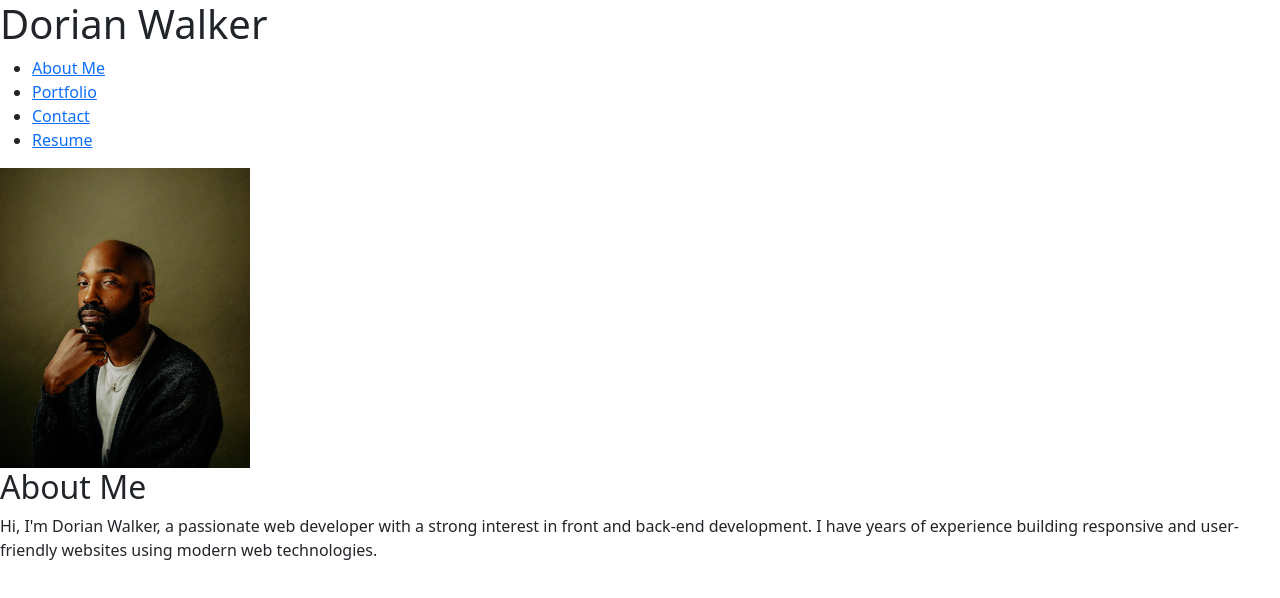
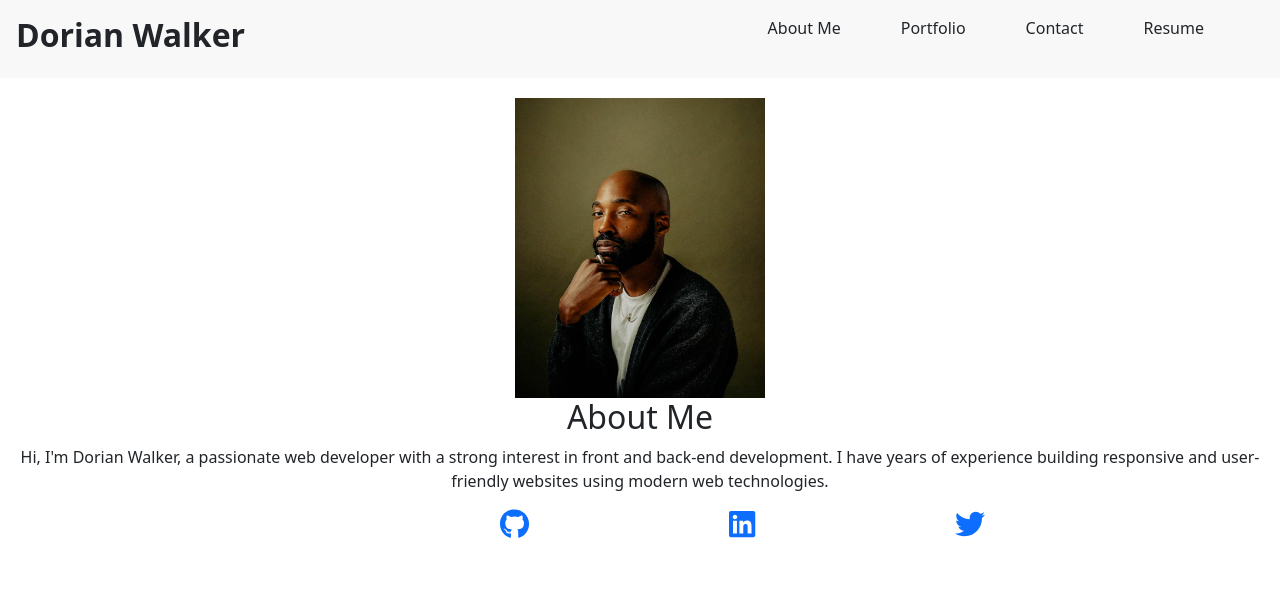
Before and after one commit to dorianwalker29/reactportfolio, a React (Create React App) app: page / in a window 1280 px wide. Shown: the top 598 px of the page. Built offline with nearby package versions, Linux system fonts and the light colour scheme.

Commit message:
alot of styling changes to navi, header, footer, and app js

```diff
--- a/package.json
+++ b/package.json
@@ -3,6 +3,10 @@
   "version": "0.1.0",
   "private": true,
   "dependencies": {
+    "@fortawesome/fontawesome-free": "^6.4.0",
+    "@fortawesome/fontawesome-svg-core": "^6.4.0",
+    "@fortawesome/free-brands-svg-icons": "^6.4.0",
+    "@fortawesome/react-fontawesome": "^0.2.0",
     "@testing-library/jest-dom": "^5.16.5",
     "@testing-library/react": "^13.4.0",
     "@testing-library/user-event": "^13.5.0",
--- a/public/index.html
+++ b/public/index.html
@@ -29,6 +29,7 @@
   <body>
     <noscript>You need to enable JavaScript to run this app.</noscript>
     <div id="root"></div>
+
     <!--
       This HTML file is a template.
       If you open it directly in the browser, you will see an empty page.
--- a/src/App.js
+++ b/src/App.js
@@ -6,6 +6,8 @@ import Contact from './components/Contact';
 import Resume from './components/Resume';
 import Footer from './components/Footer';
 import 'bootstrap/dist/css/bootstrap.css';
+import '@fortawesome/fontawesome-free/css/all.min.css';
+
 
 function App() {
   const [selectedTitle, setSelectedTitle] = useState('About Me');
--- a/src/components/AboutMe.js
+++ b/src/components/AboutMe.js
@@ -1,10 +1,14 @@
 import React from 'react';
-import dorianImage from './dorian4346.png';
+import dorain4346 from './dorian4346.png';
 
 const AboutMe = () => {
   return (
-    <div>
-      <img src={dorianImage} alt="Recent Photo" className="photo" style={{ width: '250px', height: '300px' }} />
+    <div style={aboutStyles}>
+      <img
+        src={dorain4346}
+        alt="Recent Photo"
+        style={photoStyles}
+      />
       <h2>About Me</h2>
       <p>
         Hi, I'm Dorian Walker, a passionate web developer with a strong interest in front and back-end development. I have years of experience building responsive and user-friendly websites using modern web technologies.
@@ -13,4 +17,17 @@ const AboutMe = () => {
   );
 };
 
+const aboutStyles = {
+  display: 'flex',
+  flexDirection: 'column',
+  alignItems: 'center',
+  textAlign: 'center',
+  marginTop: '20px', // Adjust the margin as needed
+};
+
+const photoStyles = {
+  width: '250px',
+  height: '300px',
+};
+
 export default AboutMe;
--- a/src/components/Footer.js
+++ b/src/components/Footer.js
@@ -1,17 +1,19 @@
 import React from 'react';
+import { FontAwesomeIcon } from '@fortawesome/react-fontawesome';
+import { faGithub, faLinkedin, faTwitter } from '@fortawesome/free-brands-svg-icons';
 
 const Footer = () => {
   return (
     <footer>
       <div>
         <a href="https://github.com/developer" target="_blank" rel="noopener noreferrer">
-          <i className="fab fa-github"></i>
+          <FontAwesomeIcon icon={faGithub} style={{ fontSize: '30px', margin: '0 100px 0 500px' }} />
         </a>
         <a href="https://linkedin.com/in/developer" target="_blank" rel="noopener noreferrer">
-          <i className="fab fa-linkedin"></i>
+          <FontAwesomeIcon icon={faLinkedin} style={{ fontSize: '30px', margin: '0 100px 0' }} />
         </a>
         <a href="https://twitter.com/developer" target="_blank" rel="noopener noreferrer">
-          <i className="fab fa-twitter"></i>
+          <FontAwesomeIcon icon={faTwitter} style={{ fontSize: '30px', margin: '0 100px 0' }} />
         </a>
       </div>
     </footer>
--- a/src/components/Navigation.js
+++ b/src/components/Navigation.js
@@ -3,14 +3,28 @@ import React from 'react';
 const Navigation = () => {
   return (
     <nav>
-      <ul>
-        <li><a href="#about">About Me</a></li>
-        <li><a href="#portfolio">Portfolio</a></li>
-        <li><a href="#contact">Contact</a></li>
-        <li><a href="#resume">Resume</a></li>
+      <ul style={navStyles}>
+        <li><a href="#about" style={linkStyles}>About Me</a></li>
+        <li><a href="#portfolio" style={linkStyles}>Portfolio</a></li>
+        <li><a href="#contact" style={linkStyles}>Contact</a></li>
+        <li><a href="#resume" style={linkStyles}>Resume</a></li>
       </ul>
     </nav>
   );
 };
 
+const navStyles = {
+  display: 'flex',
+  justifyContent: 'flex-end',
+  listStyle: 'none',
+  margin: 0,
+  padding: 0,
+};
+
+const linkStyles = {
+  marginRight: '60px',
+  textDecoration: 'none',
+  color: 'inherit',
+};
+
 export default Navigation;
--- a/src/index.css
+++ b/src/index.css
@@ -1,3 +1,5 @@
+@import '@fortawesome/fontawesome-free/css/all.css';
+
 body {
   margin: 0;
   font-family: -apple-system, BlinkMacSystemFont, 'Segoe UI', 'Roboto', 'Oxygen',
--- a/src/layout/Header.js
+++ b/src/layout/Header.js
@@ -3,11 +3,24 @@ import Navigation from '../components/Navigation';
 
 const Header = () => {
   return (
-    <header>
-      <h1>Dorian Walker</h1>
+    <header style={headerStyles}>
+      <h1 style={nameStyles}>Dorian Walker</h1>
       <Navigation />
     </header>
   );
 };
 
+const headerStyles = {
+  display: 'flex',
+  justifyContent: 'space-between',
+  alignItems: 'align-items',
+  padding: '1rem',
+  backgroundColor: '#f8f8f8',
+};
+
+const nameStyles = {
+  fontSize: '2rem',
+  fontWeight: 'bold',
+};
+
 export default Header;
```
Also changed, not shown: 1 other file (tests, documents, lock files or other folders).
